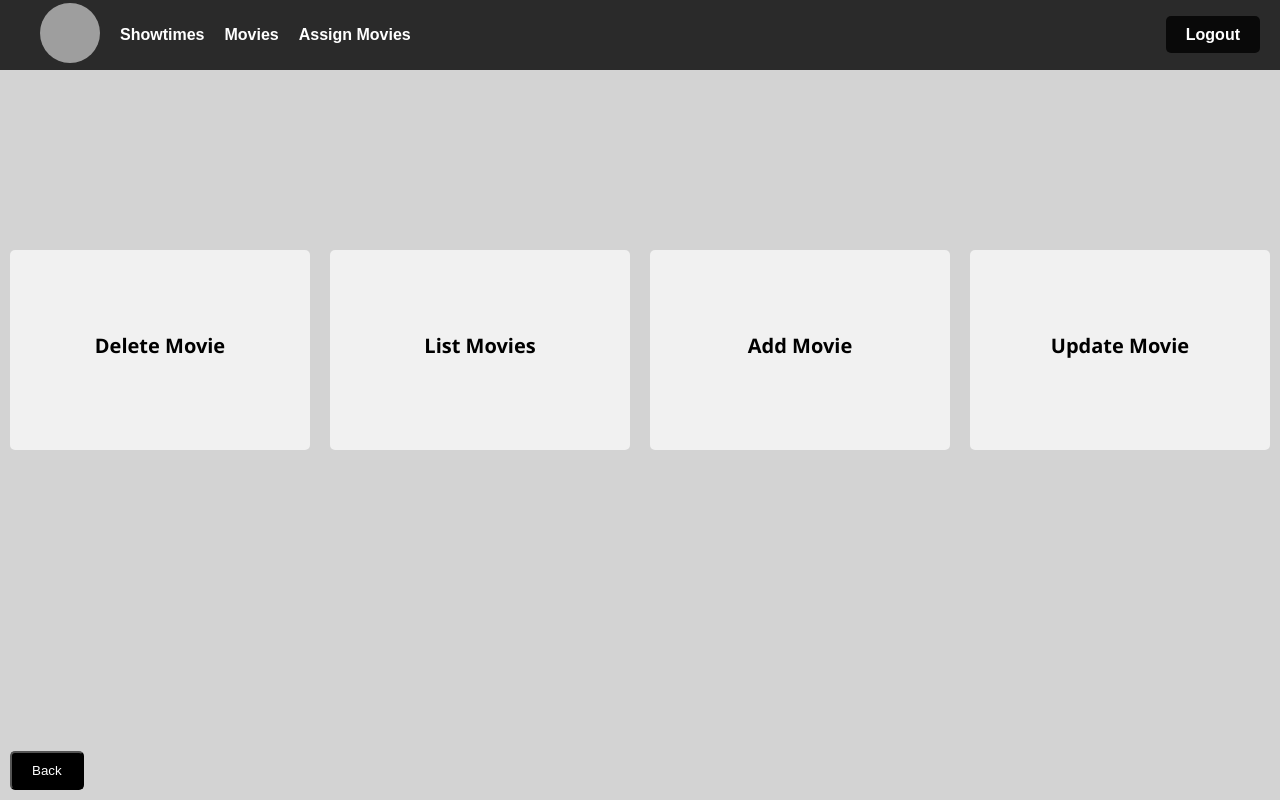
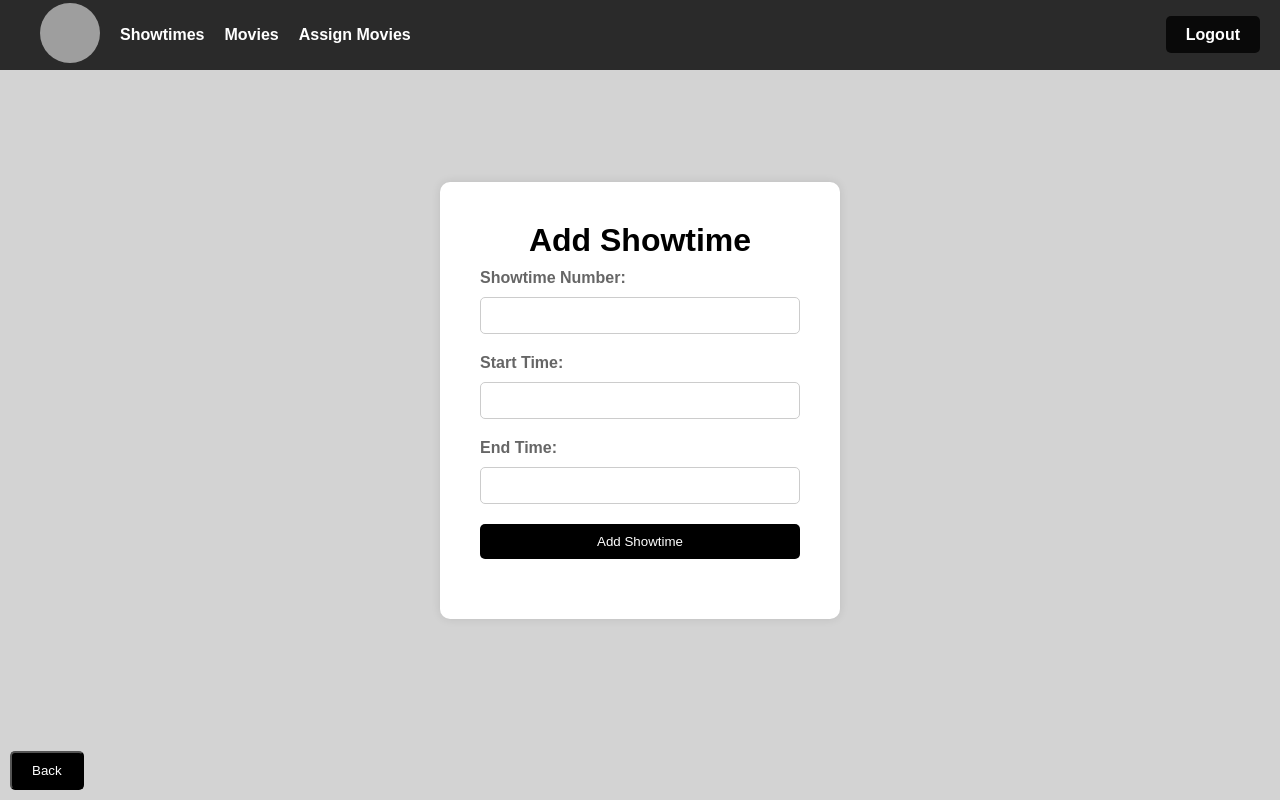
Before and after one commit to alaasaleem/COMP333-Database-Project, a Flask app: template Templates/Operator/Showtimes/add_showtime.html in a window 1280 px wide. Run offline with Flask 3, Linux system fonts and the light colour scheme; the template is opened without the code that fills it, so the values that code supplies are empty; grey boxes are pictures that could not be loaded.

Commit message:
Update add_showtime.html

```diff
--- a/Templates/Operator/Showtimes/add_showtime.html
+++ b/Templates/Operator/Showtimes/add_showtime.html
@@ -67,64 +67,6 @@
       color: gray;
     }
 
-    .button-container {
-      display: flex;
-      flex-direction: row;
-      align-items: flex-start;
-      justify-content: center;
-      margin-top: 250px;
-      flex-wrap: wrap;
-    }
-
-    .button {
-      width: 300px;
-      height: 200px;
-      background-color: #f1f1f1;
-      border-radius: 5px;
-      margin: 0 10px;
-      display: flex;
-      flex-direction: column;
-      align-items: center;
-      justify-content: center;
-      cursor: pointer;
-      transition: background-color 0.3s ease;
-      position: relative;
-    }
-
-    .button:hover {
-      background-color: #e5e5e5;
-    }
-
-    .button-text {
-      text-align: center;
-      font-weight: bold;
-      margin-bottom: 10px;
-      font-family: 'Segoe UI', Tahoma, Geneva, Verdana, sans-serif;
-      font-size: 20px;
-    }
-
-    .button-description {
-      font-size: 12px;
-      text-align: center;
-      color: hsl(217, 10%, 50.8%);
-      opacity: 0;
-      position: absolute;
-      top: 100%;
-      left: 50%;
-      transform: translateX(-50%);
-      background-color: white;
-      padding: 10px;
-      border-radius: 5px;
-      box-shadow: 0 2px 5px rgba(0, 0, 0, 0.2);
-      transition: opacity 0.3s ease;
-      pointer-events: none;
-      width: 80%;
-    }
-
-    .button:hover .button-description {
-      opacity: 1;
-    }
-
     .back-button {
       position: fixed;
       bottom: 10px;
@@ -138,6 +80,81 @@
 
     .logout-button {
       background-color: rgba(0, 0, 0, 0.8);
+      padding: 10px 20px;
+      border-radius: 5px;
+      text-decoration: none;
+    }
+
+    /* Center the card on the page */
+
+    .card-container {
+      display: flex;
+      justify-content: center;
+      align-items: center;
+      height: 100vh;
+    }
+
+    .card {
+      background-color: #fff;
+      border-radius: 10px;
+      box-shadow: 0 0 10px rgba(0, 0, 0, 0.1);
+      padding: 40px;
+      width: 400px;
+      margin: auto;
+    }
+
+    .card h1 {
+      text-align: center;
+      margin-bottom: 10px;
+      color: #000;
+    }
+
+    .card form {
+      margin-bottom: 20px;
+    }
+
+    .card label {
+      font-weight: bold;
+      display: block;
+      margin-bottom: 10px;
+      color: #666;
+    }
+
+    .card input[type="text"],
+    .card input[type="password"] {
+      width: 100%;
+      padding: 10px;
+      margin-bottom: 20px;
+      border-radius: 5px;
+      border: 1px solid #ccc;
+    }
+
+    .card button[type="submit"] {
+      background-color: #000;
+      color: white;
+      padding: 10px 15px;
+      border: none;
+      border-radius: 5px;
+      cursor: pointer;
+      width: 100%;
+    }
+
+    .error-message {
+      color: red;
+      margin-top: 10px;
+    }
+
+    .success-message {
+      color: green;
+      margin-top: 10px;
+    }
+
+    .back-button {
+      position: fixed;
+      bottom: 10px;
+      left: 10px;
+      background-color: black;
+      color: white;
       padding: 10px 20px;
       border-radius: 5px;
       text-decoration: none;
@@ -158,25 +175,33 @@
       <a href="{{ url_for('login') }}" class="logout-button">Logout</a>
     </div>
   </div>
+  <div class="card-container">
+    <div class="card">
+      <h1>Add Showtime</h1>
 
-  <div class="button-container">
-    <div class="button" onclick="window.location.href='delete_movie'">
-      <div class="button-text">Delete Movie</div>
-      <div class="button-description">Click here to delete a specific movie from the system.</div>
-    </div>
-    <div class="button" onclick="window.location.href='list_movies'">
-      <div class="button-text">List Movies</div>
-      <div class="button-description">Click here to view a list of all movies in the system.</div>
-    </div>
-    <div class="button" onclick="window.location.href='add_movie'">
-      <div class="button-text">Add Movie</div>
-      <div class="button-description">Click here to add a new Movie to the system.</div>
-    </div>
-    <div class="button" onclick="window.location.href='update_movie'">
-      <div class="button-text">Update Movie</div>
-      <div class="button-description">Click here to update an existing Movie's information.</div>
+      <form method="POST" action="/add_showtime">
+        <label for="showtime_NO">Showtime Number:</label>
+        <input type="text" id="showtime_NO" name="showtime_NO" required>
+
+        <label for="start_time">Start Time:</label>
+        <input type="text" id="start_time" name="start_time" required>
+
+        <label for="end_time">End Time:</label>
+        <input type="text" id="end_time" name="end_time" required>
+
+        <button type="submit">Add Showtime</button>
+      </form>
+
+      {% if error %}
+      <p class="error-message">{{ error }}</p>
+      {% endif %}
+
+      {% if success_message %}
+      <p class="success-message">{{ success_message }}</p>
+      {% endif %}
     </div>
   </div>
-  <button onclick="window.location.href='{{ url_for('operator') }}'" class="back-button">Back</button>
+
+  <button onclick="window.location.href='{{ url_for('schedule_showtimes') }}'" class="back-button">Back</button>
 </body>
 </html>
```
